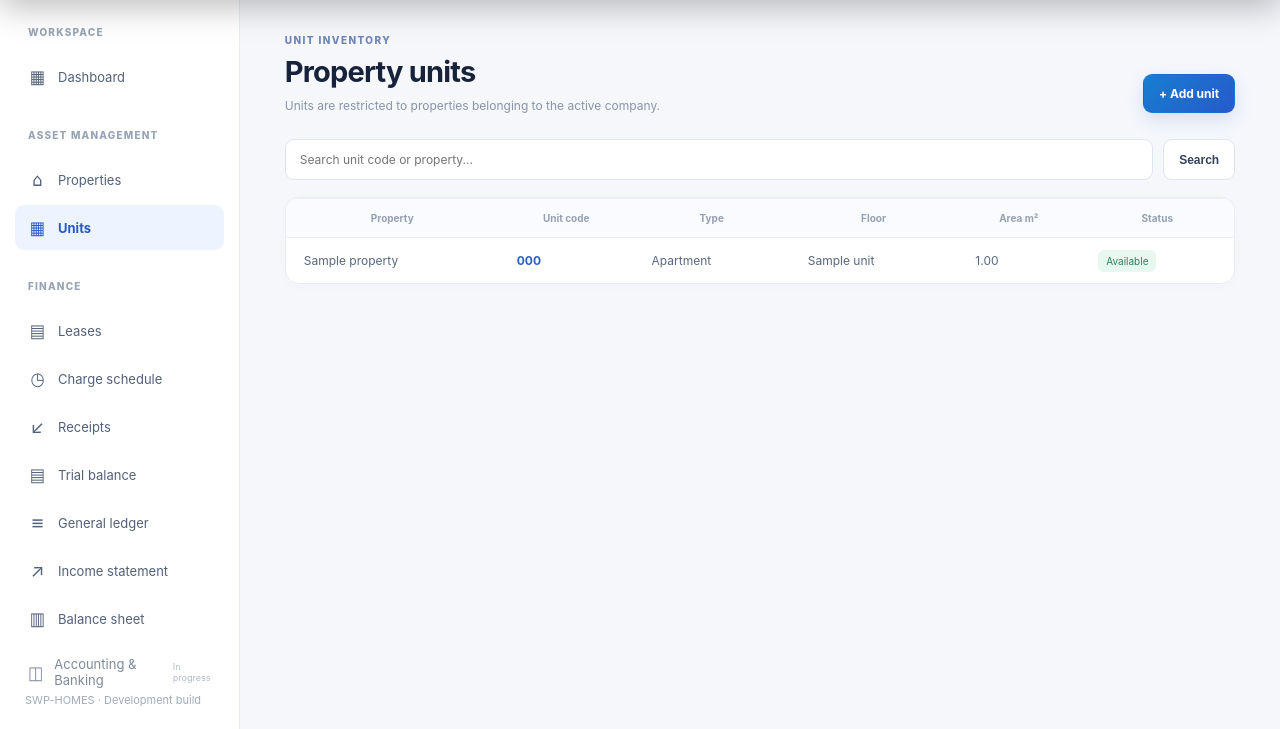
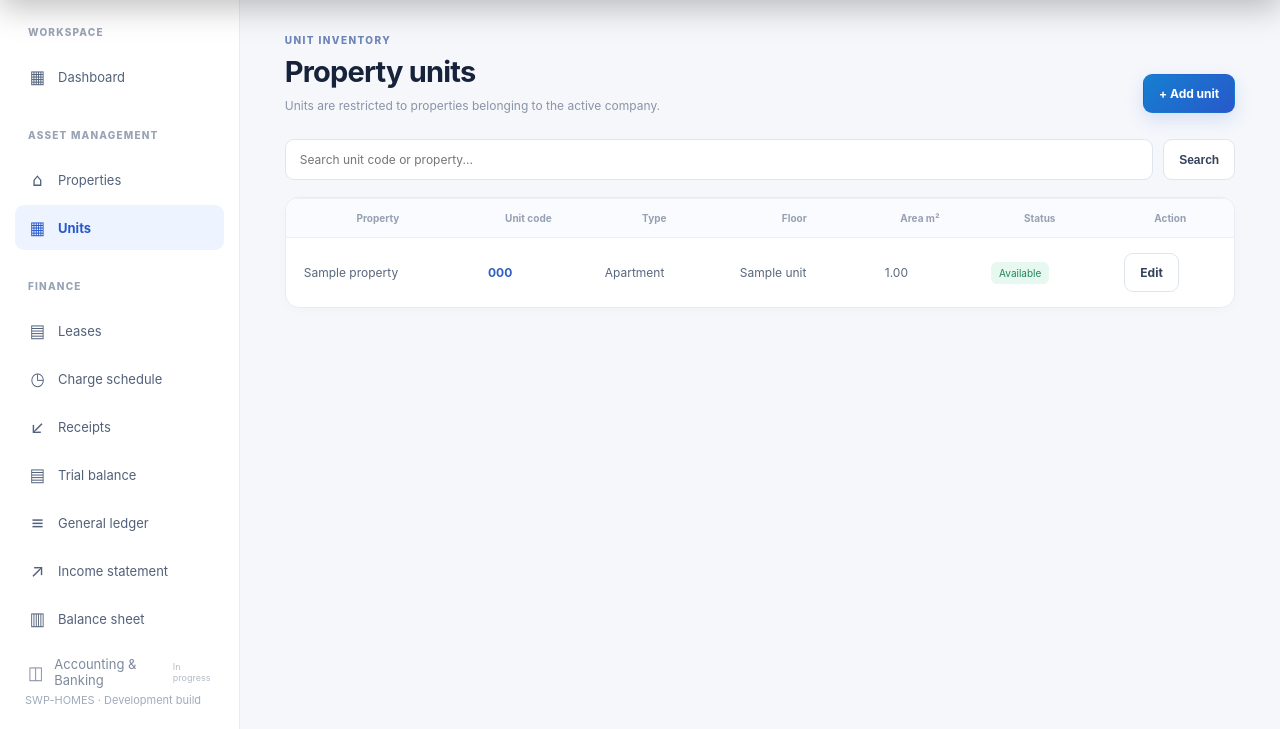
Before and after one commit to cpaswp/swp-homes, a Django app: page /units/ in a window 1280 px wide. Shown: the part 117-846 px from the top of the page. Run offline with Django 5.2, Linux system fonts and the light colour scheme; a user stored in the database is signed in; tables that the repository leaves empty hold one stand-in row (values such as "Sample post"); grey boxes marked "Sample" are stand-in pictures.

Commit message:
Add unit edit links

```diff
--- a/templates/core/unit_list.html
+++ b/templates/core/unit_list.html
@@ -3,8 +3,8 @@
 {% block content %}
 <div class="page-heading"><div><div class="eyebrow">UNIT INVENTORY</div><h1>{% if language == 'ar' %}الوحدات العقارية{% else %}Property units{% endif %}</h1><p>{% if language == 'ar' %}الوحدات مرتبطة بالعقارات التابعة للشركة الحالية فقط.{% else %}Units are restricted to properties belonging to the active company.{% endif %}</p></div><a class="primary-action" href="{% url 'unit_create' %}">{% if language == 'ar' %}+ إضافة وحدة{% else %}+ Add unit{% endif %}</a></div>
 <form class="filter-bar" method="get"><input name="q" value="{{ query }}" placeholder="{% if language == 'ar' %}ابحث بكود الوحدة أو اسم العقار...{% else %}Search unit code or property...{% endif %}"><button class="secondary-action" type="submit">{% if language == 'ar' %}بحث{% else %}Search{% endif %}</button></form>
-<section class="panel"><div class="table-wrap"><table><thead><tr><th>{% if language == 'ar' %}العقار{% else %}Property{% endif %}</th><th>{% if language == 'ar' %}كود الوحدة{% else %}Unit code{% endif %}</th><th>{% if language == 'ar' %}النوع{% else %}Type{% endif %}</th><th>{% if language == 'ar' %}الدور{% else %}Floor{% endif %}</th><th>{% if language == 'ar' %}المساحة م²{% else %}Area m²{% endif %}</th><th>{% if language == 'ar' %}الحالة{% else %}Status{% endif %}</th></tr></thead><tbody>
-{% for u in units %}<tr><td>{{ u.property.name }}</td><td class="entry-number">{{ u.code }}</td><td>{{ u.get_kind_display|default:u.kind }}</td><td>{{ u.floor_label|default:"—" }}</td><td>{{ u.area_sqm|default:"—" }}</td><td><span class="status {% if u.status == 'available' %}status-posted{% elif u.status == 'occupied' %}status-draft{% else %}status-reversed{% endif %}">{{ u.get_status_display|default:u.status }}</span></td></tr>
-{% empty %}<tr><td colspan="6"><div class="empty-state"><div class="empty-icon">▦</div><strong>{% if language == 'ar' %}لا توجد وحدات مسجلة{% else %}No units registered{% endif %}</strong><p>{% if language == 'ar' %}أضف عقارًا أولًا ثم أنشئ وحداته.{% else %}Add a property first, then create its units.{% endif %}</p></div></td></tr>{% endfor %}
+<section class="panel"><div class="table-wrap"><table><thead><tr><th>{% if language == 'ar' %}العقار{% else %}Property{% endif %}</th><th>{% if language == 'ar' %}كود الوحدة{% else %}Unit code{% endif %}</th><th>{% if language == 'ar' %}النوع{% else %}Type{% endif %}</th><th>{% if language == 'ar' %}الدور{% else %}Floor{% endif %}</th><th>{% if language == 'ar' %}المساحة م²{% else %}Area m²{% endif %}</th><th>{% if language == 'ar' %}الحالة{% else %}Status{% endif %}</th><th>{% if language == 'ar' %}إجراء{% else %}Action{% endif %}</th></tr></thead><tbody>
+{% for u in units %}<tr><td>{{ u.property.name }}</td><td class="entry-number">{{ u.code }}</td><td>{{ u.get_kind_display|default:u.kind }}</td><td>{{ u.floor_label|default:"—" }}</td><td>{{ u.area_sqm|default:"—" }}</td><td><span class="status {% if u.status == 'available' %}status-posted{% elif u.status == 'occupied' %}status-draft{% else %}status-reversed{% endif %}">{{ u.get_status_display|default:u.status }}</span></td><td><a class="secondary-action" href="{% url 'unit_update' u.id %}">{% if language == 'ar' %}تعديل{% else %}Edit{% endif %}</a></td></tr>
+{% empty %}<tr><td colspan="7"><div class="empty-state"><div class="empty-icon">▦</div><strong>{% if language == 'ar' %}لا توجد وحدات مسجلة{% else %}No units registered{% endif %}</strong><p>{% if language == 'ar' %}أضف عقارًا أولًا ثم أنشئ وحداته.{% else %}Add a property first, then create its units.{% endif %}</p></div></td></tr>{% endfor %}
 </tbody></table></div></section>
 {% endblock %}
```
